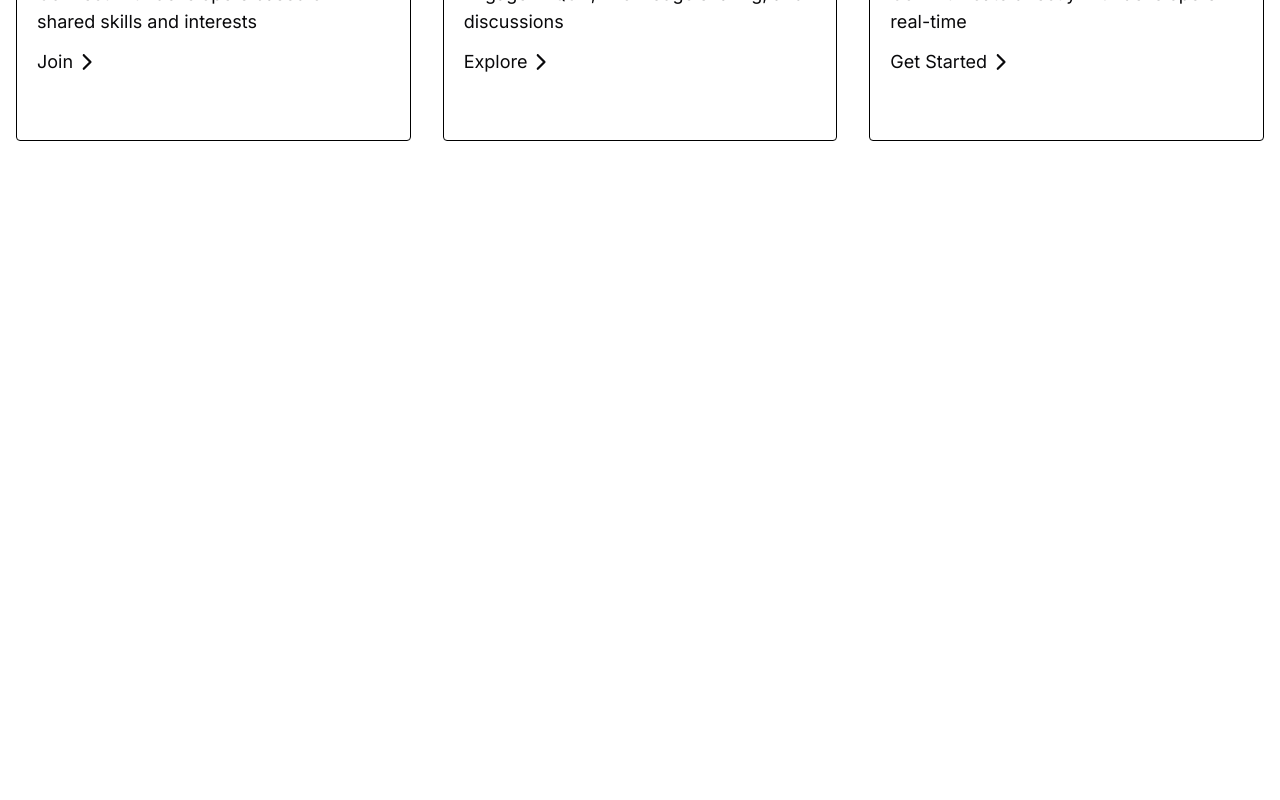
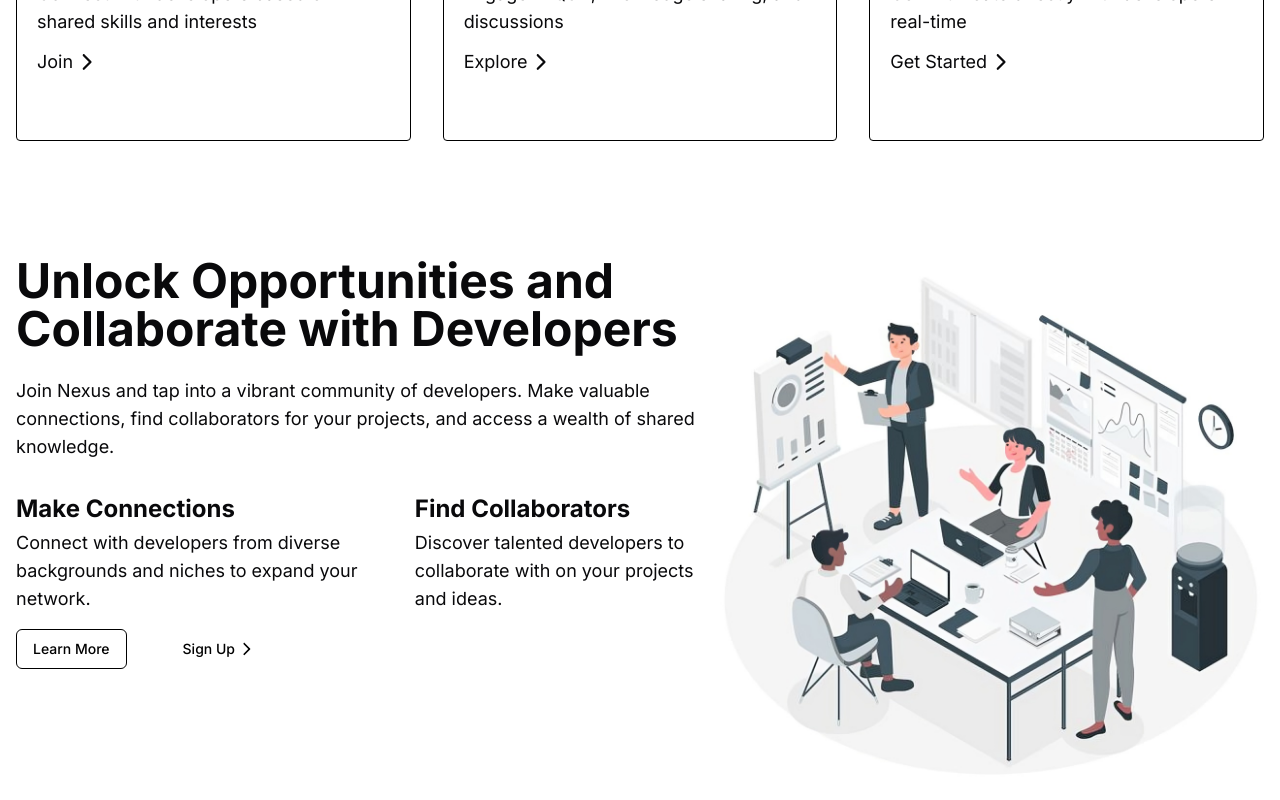
Before and after one commit to dancoon/nexus, a Next.js app in the folder frontend/: page / in a window 1280 px wide. Shown: the part 1421-2221 px from the top of the page. Before the commit the page ends 1562 px from the top, so only its background shows below. Built offline with nearby package versions, Linux system fonts and the light colour scheme.

Commit message:
feat: :sparkles: Create make connections section

```diff
--- a/frontend/app/page.tsx
+++ b/frontend/app/page.tsx
@@ -1,3 +1,4 @@
+import About from "@/components/about/about";
 import Feature from "@/components/feature/feature";
 import Hero from "@/components/hero/hero";
 import Navbar from "@/components/navbar";
@@ -8,6 +9,7 @@ export default function Home() {
       <Navbar />
       <Hero />
       <Feature />
+      <About />
     </>
   );
 }
--- /dev/null
+++ b/frontend/components/about/about.tsx
@@ -0,0 +1,56 @@
+import React from "react";
+import { Button } from "../ui/button";
+import { FaChevronRight } from "react-icons/fa6";
+import connectimage from "../../public/connect.png";
+import Image from "next/image";
+
+const About = () => {
+  return (
+    <div className="max-w-screen-2xl px-4 mx-auto mt-14 text-left justify-center md:mt-28 flex md:items-center">
+      <div className="md:min-h-[540px]">
+        <h2 className="text-xl font-bold md:hidden">
+          Unlock <br /> Opportunities and <br /> Collaborate with <br />{" "}
+          Developers
+        </h2>
+        <h2 className="text-5xl font-bold hidden md:block">
+          Unlock Opportunities and Collaborate with Developers
+        </h2>
+        <p className="text-sm mt-1 md:text-lg md:mt-6">
+          Join Nexus and tap into a vibrant community of developers. Make
+          valuable connections, find collaborators for your projects, and access
+          a wealth of shared knowledge.
+        </p>
+
+        <div className="mt-4 space-y-6 md:mt-8 md:flex md:space-y-0 md:gap-12">
+          <div>
+            <h4 className="font-bold md:text-2xl">Make Connections</h4>
+            <p className="text-sm mt-1 md:text-lg">
+              Connect with developers from diverse backgrounds and niches to
+              expand your network.
+            </p>
+          </div>
+          <div>
+            <h4 className="font-bold md:text-2xl">Find Collaborators</h4>
+            <p className="text-sm mt-1 md:text-lg">
+              Discover talented developers to collaborate with on your projects
+              and ideas.
+            </p>
+          </div>
+        </div>
+        <div className="mt-4 space-x-6 md:space-x-10">
+          <Button className="bg-white border bg-opacity-0 border-black text-black dark:text-white dark:border-white">
+            Learn More
+          </Button>
+          <Button className="bg-white  bg-opacity-0 text-black dark:text-white">
+            Sign Up <FaChevronRight className="ml-1" />
+          </Button>
+        </div>
+      </div>
+      <div className="hidden md:block">
+        <Image src={connectimage} alt="connect" className="rounded-lg" />
+      </div>
+    </div>
+  );
+};
+
+export default About;
--- a/frontend/components/feature/feature.tsx
+++ b/frontend/components/feature/feature.tsx
@@ -30,9 +30,9 @@ const features = [
 
 const Feature = () => {
   return (
-    <div className="max-w-screen-2xl px-4 mx-auto md:mt-28 text-center justify-center">
+    <div className="max-w-screen-2xl px-4 mx-auto mt-14 md:mt-28 text-center justify-center">
       <div>
-        <h2 className=" text-lg font-bold md:text-5xl">
+        <h2 className="text-xl font-bold md:text-5xl">
           Connecting Developers, <br /> Empowering Collaboration
         </h2>
         <p className=" text-xs mt-1 md:mt-6 md:text-lg">
```
Also changed, not shown: frontend/public/connect.png (added).
